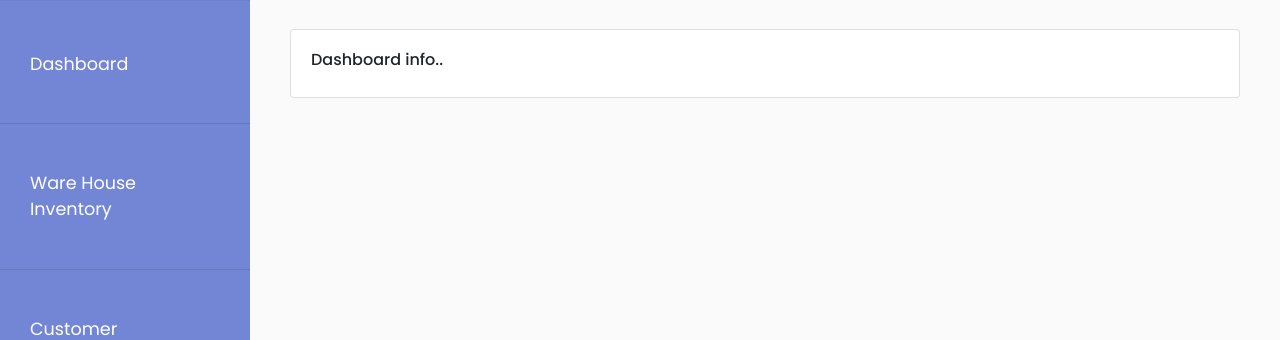
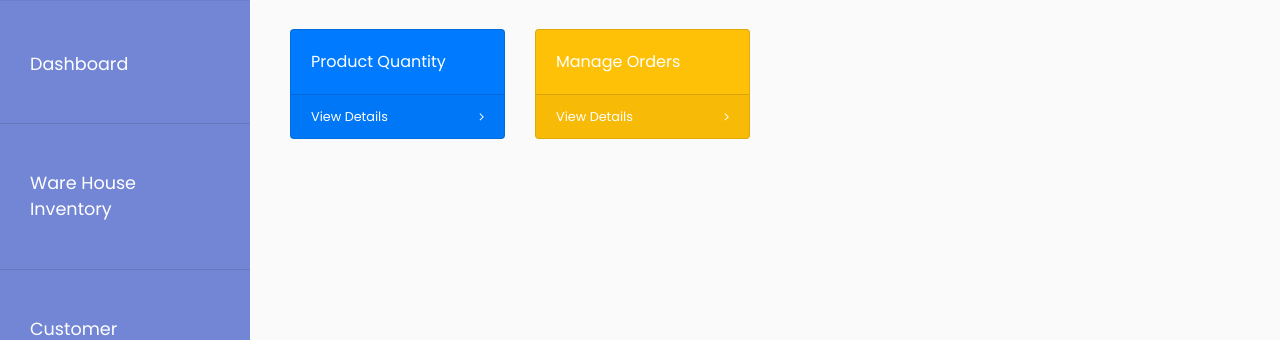
Before and after one commit to temi92/inventory_management, a Flask app: page / in a window 1280 px wide. Shown: the part 81-421 px from the top of the page. Run offline with Flask 2, Linux system fonts and the light colour scheme; some libraries are stand-ins or nearby versions.

Commit message:
modified dashboard UI

```diff
--- a/deets_nigeria/routes.py
+++ b/deets_nigeria/routes.py
@@ -196,6 +196,20 @@ def delete_product():
         return redirect(url_for("delete_product", products=product_names))
     return render_template("delete_product.html", products=product_names)
 
+
+
+@app.route("/product_quantity", methods=["GET"])
+def product_quantity():
+    products = Product.query.all()
+    return render_template("product_quantity.html", products=products)
+
+
+
+@app.route("/view order", methods=["GET"])
+def view_order():
+    return render_template("view_order.html")
+
+
 @app.route("/view_customer", methods=["GET", "POST"])
 def manage_customer():
     #get all customers..
--- a/deets_nigeria/static/css/style.css
+++ b/deets_nigeria/static/css/style.css
@@ -217,3 +217,23 @@ a.article:hover {
 
     width:140px; !important;
  }
+
+ .o-hidden {
+    overflow: hidden !important;
+
+ }
+ .text-white {
+    color: #fff !important;
+
+ }
+ .h-100{
+    height: 100% !important;
+ }
+ .bg-primary{
+    background-color: #007bff !important;
+
+ }
+ .small {
+    font-size: 80%;
+
+ }
--- a/deets_nigeria/static/js/main.js
+++ b/deets_nigeria/static/js/main.js
@@ -3,6 +3,7 @@ $(document).ready(function () {
 
 
     $('#customer_tables').DataTable();
+    $("#product_tables").DataTable();
 
 
      // get date ...
--- a/deets_nigeria/templates/dashboard.html
+++ b/deets_nigeria/templates/dashboard.html
@@ -2,18 +2,50 @@
 
 {% block content %}
 
-<div class="card-deck">
+<div class="row">
 
-    <div class="mb-3 overflow-hidden card" style="min-width: 16rem;">
+        <div class="col-xl-3 col-sm-6 mb-3">
+            <div class="card text-white bg-primary o-hidden h-100">
+                <div class="card-body">
 
-        <div class="bg-holder bg-card"></div>
-        <div class="card-body">
+                    <div> Product Quantity</div>
+                </div>
 
-            <h6> Dashboard info..</h6>
-            <!--<div> 0 </div>-->
+                <a class="card-footer text-white small" href="{{url_for('product_quantity')}}">
+                    <span class="float-left"> View Details</span>
+                    <span class="float-right">
+                        <i class="fa fa-angle-right"></i>
+
+                    </span>
+
+                </a>
+
+
+
+            </div>
         </div>
 
-    </div>
+
+        <div class="col-xl-3 col-sm-6 mb-3" >
+             <div class="card text-white bg-warning o-hidden h-100">
+                 <div class="card-body">
+                     <div> Manage Orders</div>
+
+                 </div>
+                 <a class="card-footer text-white small" href="{{url_for('manage_customer')}}">
+                    <span class="float-left"> View Details</span>
+                    <span class="float-right">
+                        <i class="fa fa-angle-right"></i>
+
+                    </span>
+
+                </a>
+             </div>
+
+
+
+        </div>
+
 
 
 </div>
--- a/deets_nigeria/templates/index.html
+++ b/deets_nigeria/templates/index.html
@@ -19,6 +19,7 @@
     <link rel="stylesheet" href="https://stackpath.bootstrapcdn.com/bootstrap/4.3.1/css/bootstrap.min.css" integrity="sha384-ggOyR0iXCbMQv3Xipma34MD+dH/1fQ784/j6cY/iJTQUOhcWr7x9JvoRxT2MZw1T" crossorigin="anonymous">
 
     <link rel="stylesheet" href="https://cdn.datatables.net/1.10.20/css/dataTables.bootstrap4.min.css">
+
 
 
     <!-- Our Custom CSS -->
--- a/deets_nigeria/templates/view_customer.html
+++ b/deets_nigeria/templates/view_customer.html
@@ -16,7 +16,7 @@
 
         {% for customer in customers%}
         <tr>
-            <td align="center">{{customer.name}}</td>
+            <td align="center"> <a href="{{url_for('view_order')}}"> {{customer.name}}</a> </td>
             <td align="center">{{customer.address}}</td>
             <td align="center">{{customer.phone_number}}</td>
         </tr>
```
Also changed, not shown: deets_nigeria/templates/product_quantity.html (added, +28 -0 lines), deets_nigeria/templates/view_order.html (added, +10 -0 lines), migrations/versions/8f916cc72a4b_.py (renamed from migrations/versions/c4e8ac97b533_.py, +17 -8 lines), deets_nigeria/tmp.sqlite (added), 1 other file.
